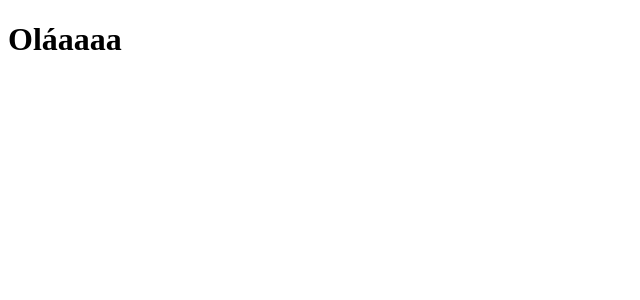
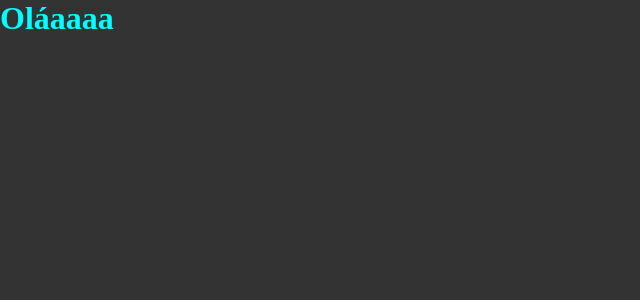
Before and after one commit to lucasoliveiraa/github-explorer-ignite, a React app: page / in a window 1280 px wide. Shown: the top 300 px of the page, without its empty margins (0-640 px from the left). Built offline with nearby package versions, Linux system fonts and the light colour scheme.

Commit message:
Utilizando SASS

```diff
--- a/package.json
+++ b/package.json
@@ -18,7 +18,11 @@
     "@babel/preset-react": "^7.12.13",
     "babel-loader": "^8.2.2",
     "cross-env": "^7.0.3",
+    "css-loader": "^5.1.3",
     "html-webpack-plugin": "^5.3.1",
+    "node-sass": "^5.0.0",
+    "sass-loader": "^11.0.1",
+    "style-loader": "^2.0.0",
     "webpack": "^5.27.1",
     "webpack-cli": "^4.5.0",
     "webpack-dev-server": "^3.11.2"
--- a/src/App.jsx
+++ b/src/App.jsx
@@ -1,3 +1,5 @@
+import './styles/global.scss'
+
 export function App() {
   return <h1>Oláaaaa</h1>
 }
--- a/src/styles/global.css
+++ b/src/styles/global.scss
@@ -5,5 +5,7 @@
 }
 
 body {
-  font: Arial, sans-serif;
+  font: Arial, arial,sans-serif;
+  background: #333;
+  color: aqua;
 }
--- a/webpack.config.js
+++ b/webpack.config.js
@@ -28,6 +28,11 @@
         test: /\.jsx$/,
         exclude: /node_modules/,
         use: 'babel-loader',
+      },
+      {
+        test: /\.scss$/,
+        exclude: /node_modules/,
+        use: ['style-loader', 'css-loader', 'sass-loader'],
       }
     ],
   }
```
Also changed, not shown: 1 other file (tests, documents, lock files or other folders).
